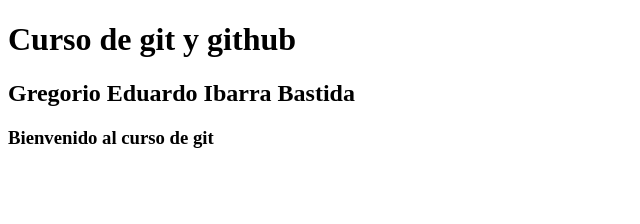
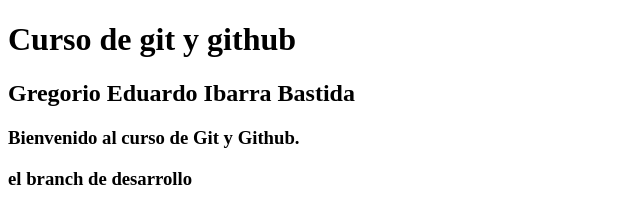
Before and after one commit to Eduardo-bastida/honda-eduardo, a plain HTML site: page index.html in a window 1280 px wide. Shown: the whole page, without its empty margins (0-640 px from the left). Drawn offline with Linux system fonts and the light colour scheme.

Commit message:
modificacion en desarrollo

```diff
--- a/index.html
+++ b/index.html
@@ -6,6 +6,7 @@
 <body>
 <h1>Curso de git y github</h1>
 <h2>Gregorio Eduardo Ibarra Bastida</h2>
-<h3>Bienvenido al curso de git</h3>
+<h3>Bienvenido al curso de Git y Github.</h3>
+<h3>el branch de desarrollo</h3>
 </body>
 </html>
```
